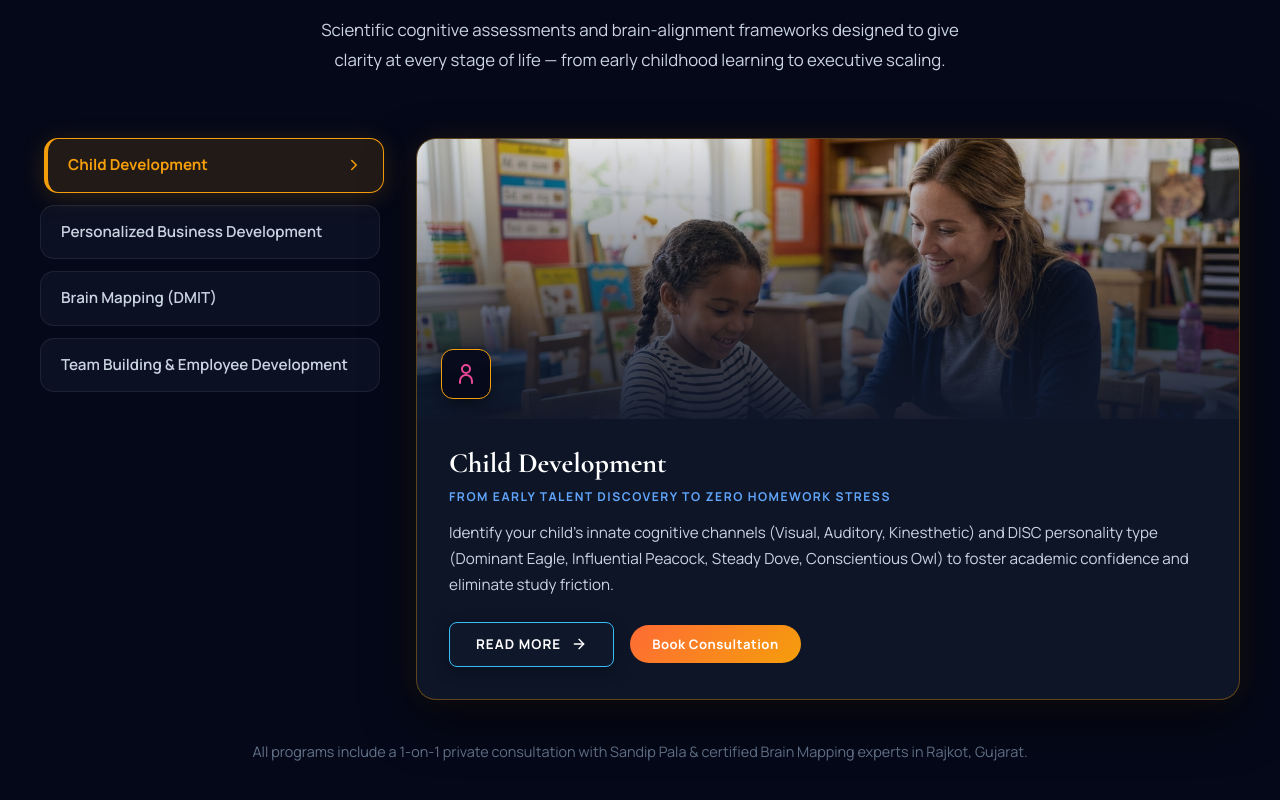
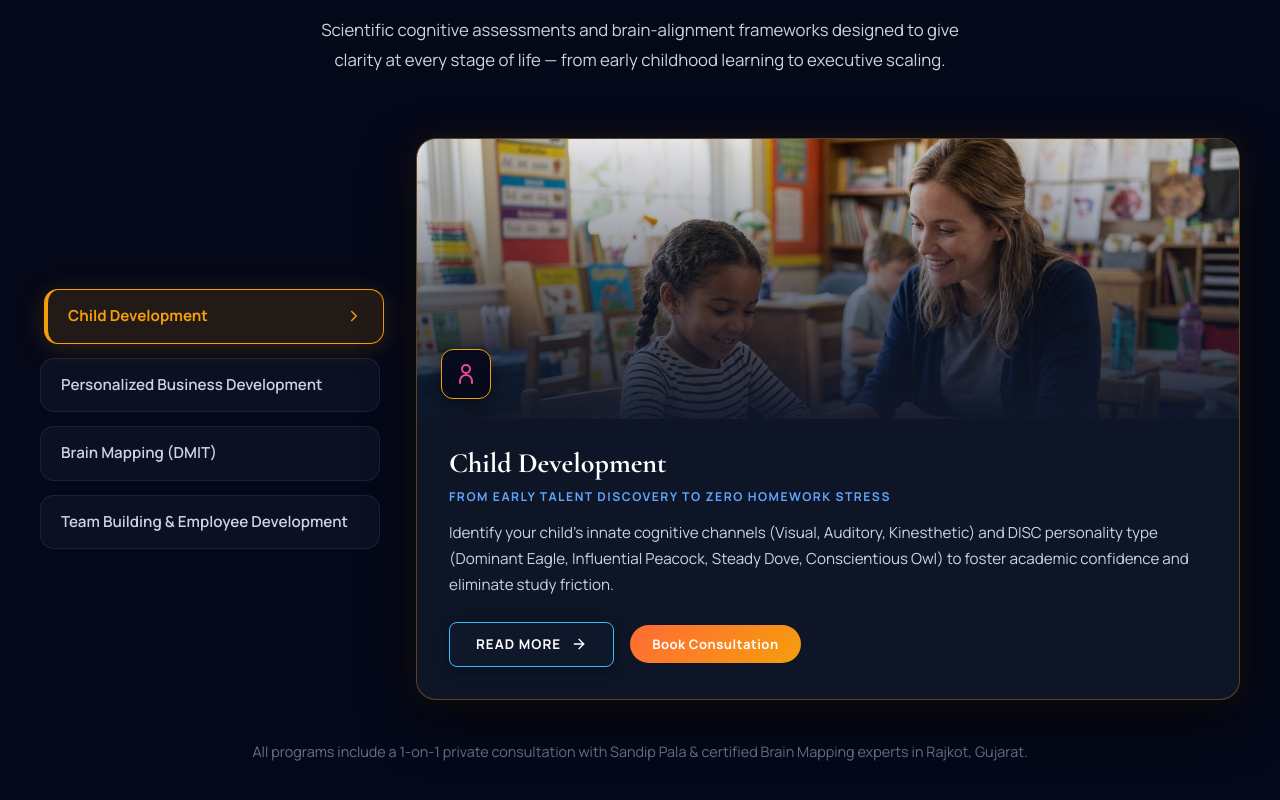
Before and after one commit to fuertenitesh-sys/ManasMatrix_Latest, a React (Vite) app: page / in a window 1280 px wide. Shown: the part 3525-4325 px from the top of the page. Built offline with nearby package versions, Linux system fonts and the light colour scheme.

Commit message:
Vertically center 4 program option buttons relative to showcase card to eliminate empty bottom gap

```diff
--- a/src/components/Programs/Programs.css
+++ b/src/components/Programs/Programs.css
@@ -7,7 +7,7 @@
   display: grid;
   grid-template-columns: minmax(280px, 340px) 1fr;
   gap: 36px;
-  align-items: start;
+  align-items: center;
   width: 100%;
   margin-top: 36px;
 }
@@ -15,7 +15,8 @@
 .programs-tabbed__list {
   display: flex;
   flex-direction: column;
-  gap: 12px;
+  gap: 14px;
+  justify-content: center;
 }
 
 .programs-tabbed__item {
```
